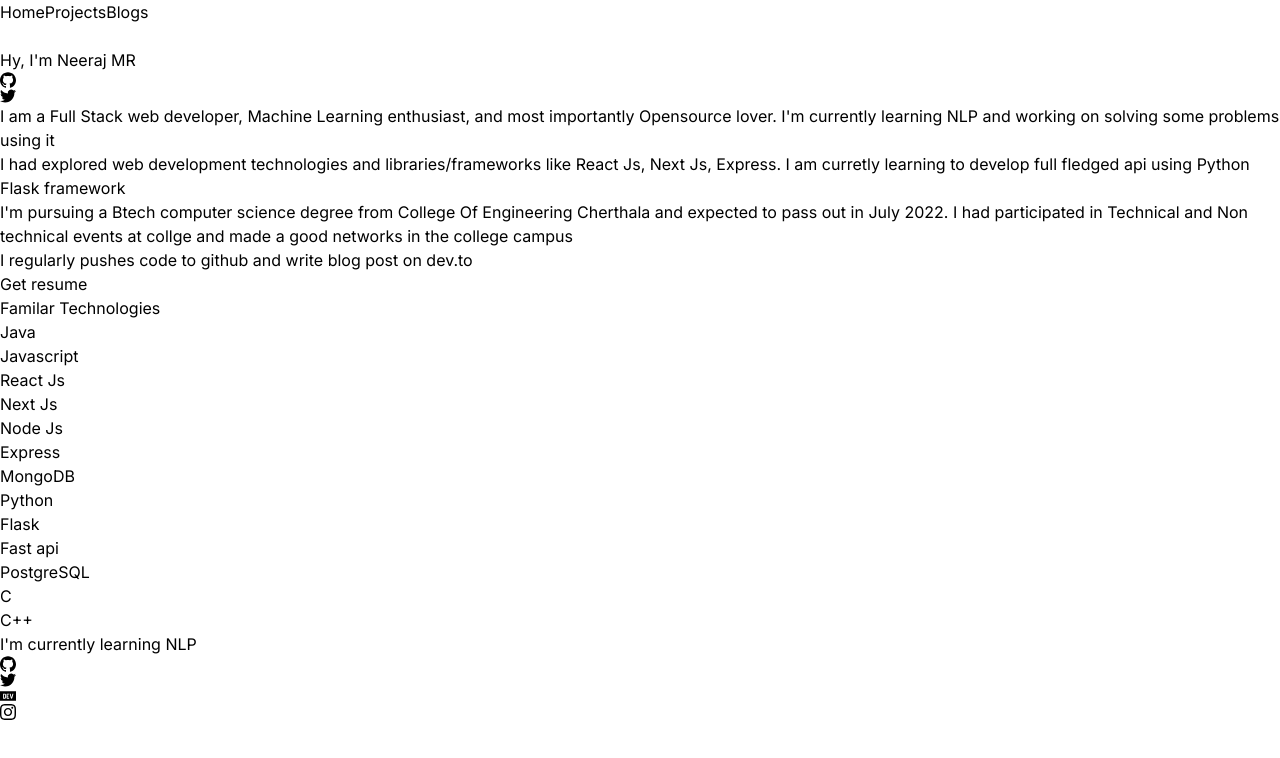
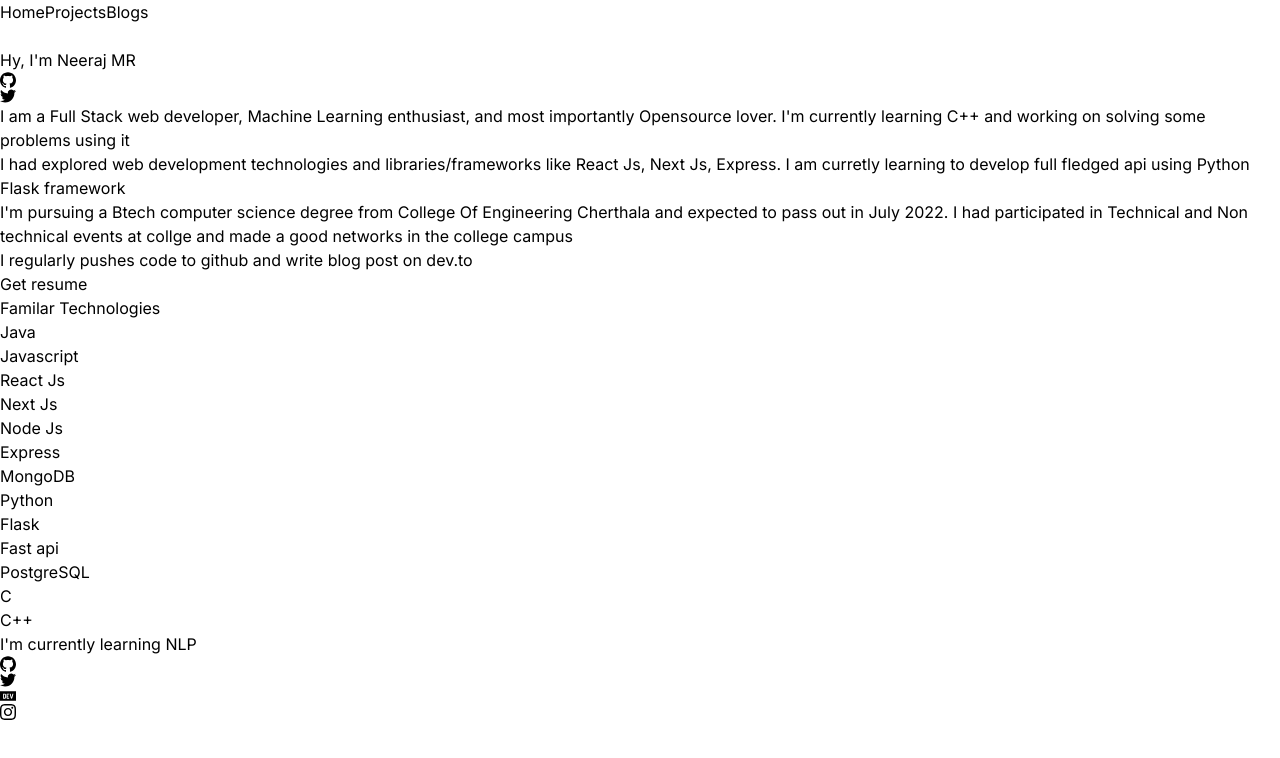
Before and after one commit to neerajram30/porfolio-website, a Next.js app: page / in a window 1280 px wide. Shown: the top 758 px of the page. Built offline with nearby package versions, Linux system fonts and the light colour scheme.

Commit message:
Update Profile.js

```diff
--- a/Components/Profile/Profile.js
+++ b/Components/Profile/Profile.js
@@ -41,7 +41,7 @@
           >
             I am a <span className='dark:text-twitter font-black text-hcolor'>Full Stack</span> web developer,
             <span className='dark:text-twitter font-black text-hcolor'> Machine Learning </span> enthusiast, and most importantly <span className='dark:text-twitter font-black text-hcolor'>Opensource</span> lover.
-            I'm currently learning <span className='dark:text-twitter font-black text-hcolor'>NLP</span> and working on solving some problems using it
+            I'm currently learning <span className='dark:text-twitter font-black text-hcolor'>C++</span> and working on solving some problems using it
 
 
           </motion.p>
```
